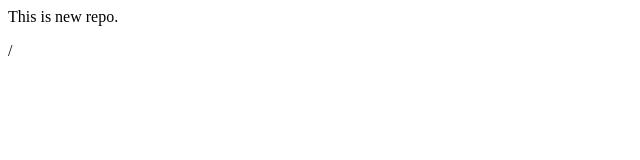
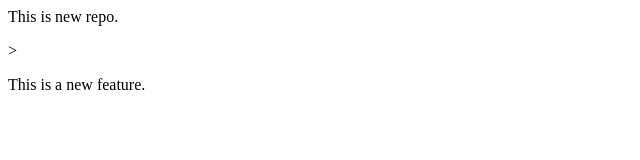
Before and after one commit to himanshudw/try_new_1, a plain HTML site: page index.html in a window 1280 px wide. Shown: the whole page, without its empty margins (0-640 px from the left). Drawn offline with Linux system fonts and the light colour scheme.

Commit message:
add new feature

```diff
--- a/index.html
+++ b/index.html
@@ -1 +1,2 @@
-<p>This is new repo.<p>/</p>
+<p>This is new repo.</p>>
+<p>This is a new feature.</p>
```
